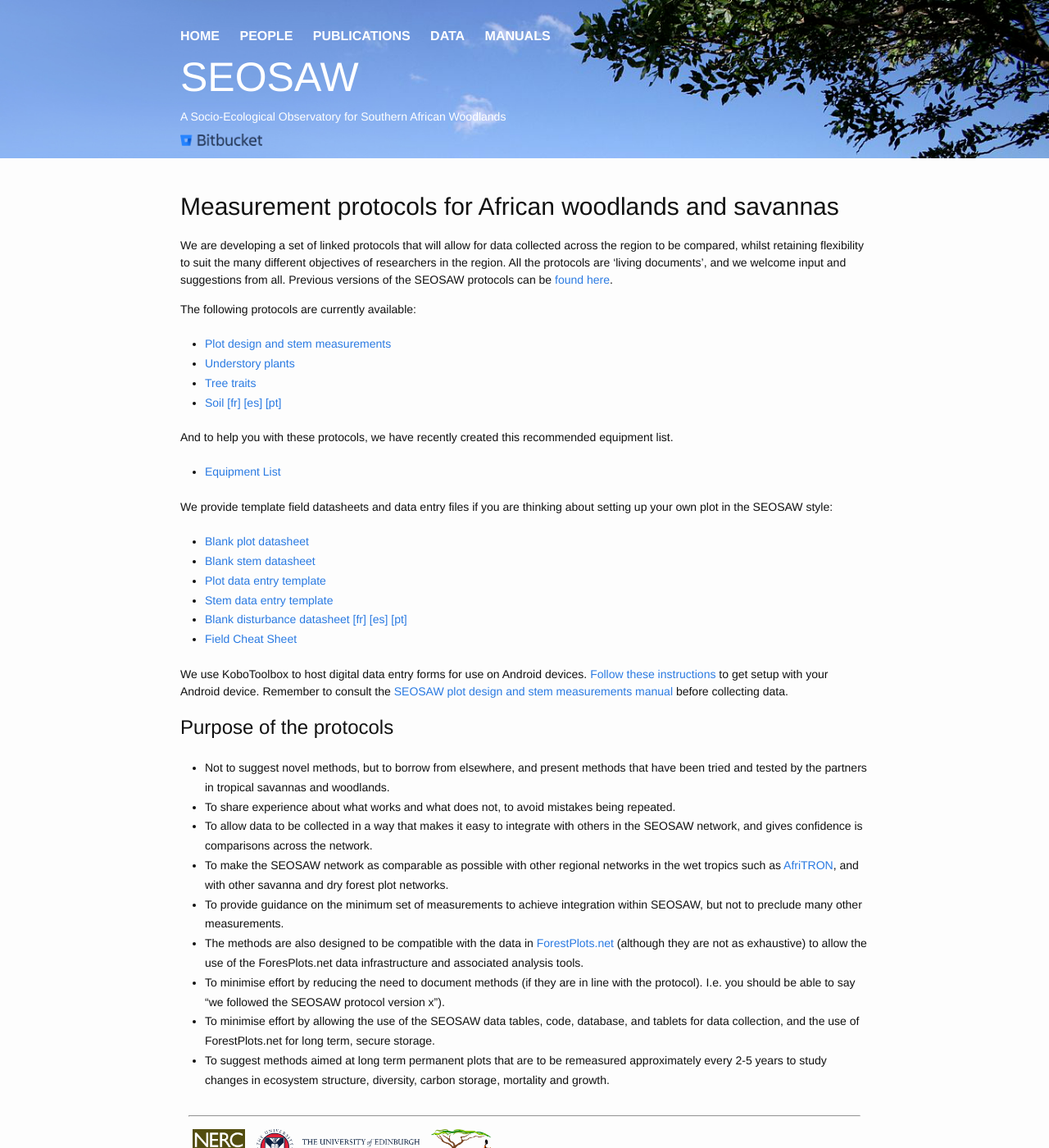
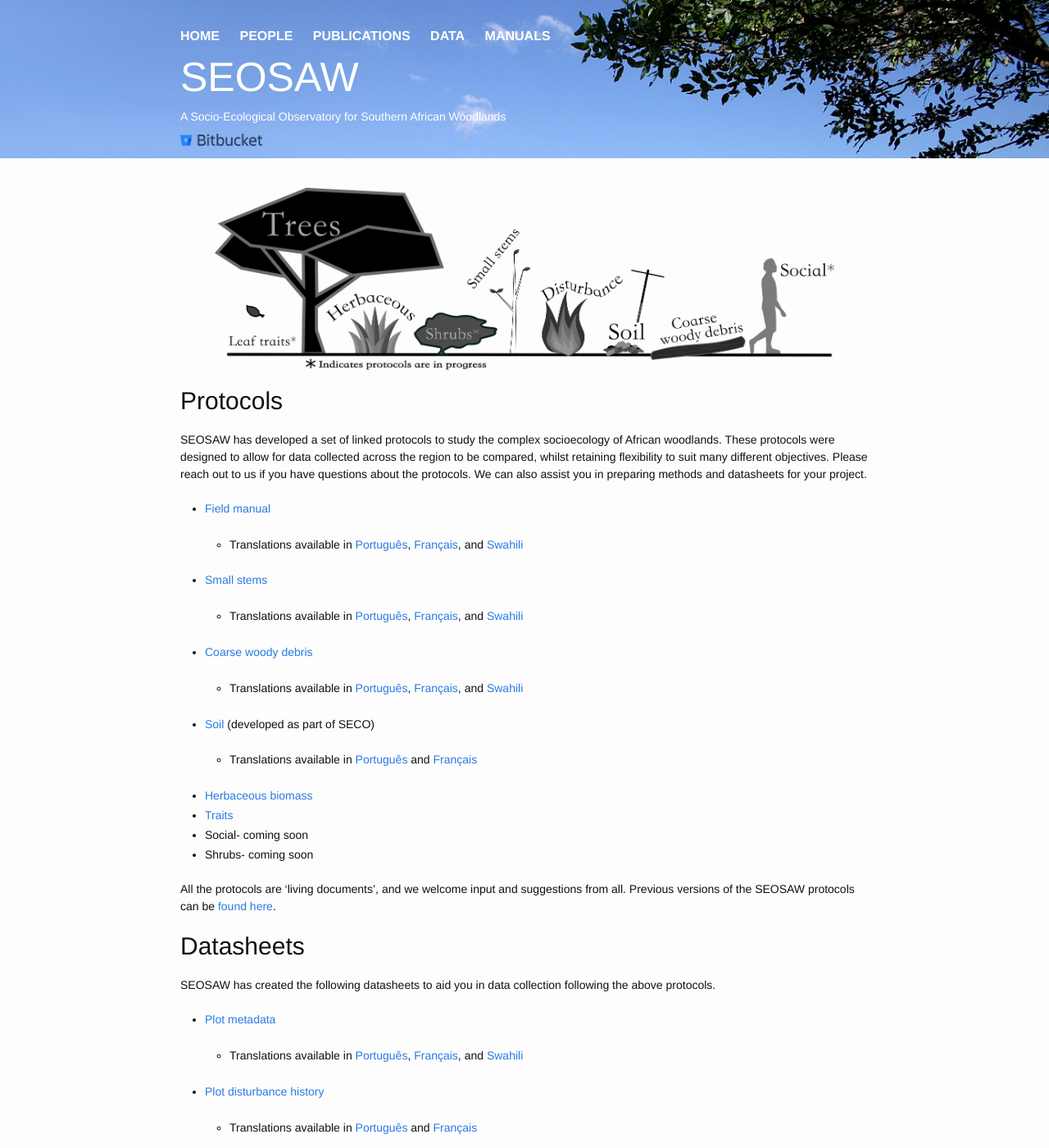
Before and after one commit to seosaw/seosaw.github.io, a Jekyll site: the page built from manuals.md, in a window 1280 px wide and 1400 px high. Shown: the whole window at 82% size. Built offline with Jekyll 4.4.1, drawn with Linux system fonts in a browser that asks for light colours; nearby versions of some CDN libraries; our own code applies the rules of GitHub Pages for plain Markdown files; some of the changed text lies outside the part shown.

Commit message:
Rewrote protocols page with new links for all of the files.  Added link to the new working paper.  Updated news.  New image on protocols page.

```diff
--- a/manuals.md
+++ b/manuals.md
@@ -1,43 +1,135 @@
 ---
 layout: default
 ---
+<img src="{{ site.baseurl }}/images/seosaw_protocol_figure.png" alt="SEOSAW Protocols">
 
-# Measurement protocols for African woodlands and savannas
+# Protocols
 
-We are developing a set of linked protocols that will allow for data collected across the region to be compared, whilst retaining flexibility to suit the many different objectives of researchers in the region. All the protocols are 'living documents', and we welcome input and suggestions from all. Previous versions of the SEOSAW protocols can be [found here]({{ site.baseurl }}/manual_versions).
+SEOSAW has developed a set of linked protocols to study the complex socioecology of African woodlands. These protocols were designed to allow for data collected across the region to be compared, whilst retaining flexibility to suit many different objectives. Please reach out to us if you have questions about the protocols.  We can also assist you in preparing methods and datasheets for your project.
 
-The following protocols are currently available:
+* [Field manual][1]
 
-* [Plot design and stem measurements][1]
-* [Understory plants][2]
-* [Tree traits][3]
-* [Soil][4]  [[fr]][5]  [[es]][6]  [[pt]][7]
+    * Translations available in [Português][1a], [Français][1b], and [Swahili][1c]
 
-[1]: https://bitbucket.org/miombo/seosaw/raw/master/doc/manuals/field_manual/versions/seosaw_field_manual_latest.pdf
-[2]: https://bitbucket.org/miombo/seosaw/raw/master/doc/manuals/understory_manual/versions/seosaw_understory_manual_latest.pdf
-[3]: https://bitbucket.org/miombo/seosaw/raw/master/doc/manuals/traits_manual/versions/seosaw_traits_manual_latest.pdf
-[4]: https://bitbucket.org/miombo/seosaw/raw/master/doc/manuals/soil_manual/Versions/soil_protocol_latest.pdf
-[5]:https://bitbucket.org/miombo/seosaw/raw/master/doc/manuals/soil_manual/Versions/soil_protocol_fr.pdf
-[6]: https://bitbucket.org/miombo/seosaw/raw/master/doc/manuals/soil_manual/Versions/soil_protocol_es.pdf
-[7]: https://bitbucket.org/miombo/seosaw/raw/master/doc/manuals/soil_manual/Versions/soil_protocol_pt.pdf
+* [Small stems][2]
+
+    * Translations available in [Português][2a], [Français][2b], and [Swahili][2c]
+
+* [Coarse woody debris][3]
+
+    * Translations available in [Português][3a], [Français][3b], and [Swahili][3c]
+
+* [Soil][4] (developed as part of SECO)
+
+    * Translations available in [Português][4a] and [Français][4b]
+
+* [Herbaceous biomass][5]
+* [Traits][6]
+* Social- coming soon
+* Shrubs- coming soon
 
 
-And to help you with these protocols, we have recently created this recommended equipment list.
+All the protocols are ‘living documents’, and we welcome input and suggestions from all. Previous versions of the SEOSAW protocols can be [found here]({{ site.baseurl }}/manual_versions).
 
-* [Equipment List](https://bitbucket.org/miombo/seosaw/raw/master/doc/manuals/equipment_list/equipment_list_Oct2021.xlsx)
 
-We provide template field datasheets and data entry files if you are thinking about setting up your own plot in the SEOSAW style:
+[1]: https://bitbucket.org/miombo/seosaw/raw/master/doc/manuals/field_manual/field_manual/versions/seosaw_field_manual_latest.pdf
+[1a]: https://bitbucket.org/miombo/seosaw/raw/master/doc/manuals/field_manual/field_manual/versions/seosaw_field_manual_pt.pdf
+[1b]: https://bitbucket.org/miombo/seosaw/raw/master/doc/manuals/field_manual/field_manual/versions/seosaw_field_manual_fr.pdf
+[1c]: https://bitbucket.org/miombo/seosaw/raw/master/doc/manuals/field_manual/field_manual/versions/seosaw_field_manual_sw.pdf
 
-* [Blank plot datasheet](https://bitbucket.org/miombo/seosaw/raw/master/doc/forms/field_sheets/versions/plot/blank_plot_latest.pdf)
-* [Blank stem datasheet](https://bitbucket.org/miombo/seosaw/raw/master/doc/forms/field_sheets/versions/stem/blank_stem_latest.pdf)
-* [Plot data entry template](https://bitbucket.org/miombo/seosaw/raw/master/doc/forms/data_templates/versions/plot/plot_data_template_latest.csv)
-* [Stem data entry template](https://bitbucket.org/miombo/seosaw/raw/master/doc/forms/data_templates/versions/stem/stem_data_template_latest.csv)
-* [Blank disturbance datasheet](https://bitbucket.org/miombo/seosaw/raw/master/doc/forms/field_sheets/versions/disturbance/disturbance_questions_latest.pdf) [[fr]](https://bitbucket.org/miombo/seosaw/raw/master/doc/forms/field_sheets/versions/disturbance/disturbance_questions_fr.pdf)  [[es]](https://bitbucket.org/miombo/seosaw/raw/master/doc/forms/field_sheets/versions/disturbance/disturbance_questions_es.pdf)  [[pt]](https://bitbucket.org/miombo/seosaw/raw/master/doc/forms/field_sheets/versions/disturbance/disturbance_questions_pt.pdf)
-* [Field Cheat Sheet](https://bitbucket.org/miombo/seosaw/src/master/doc/forms/field_sheets/cheat_sheet/versions/cheat_sheet_latest.pdf)
+[2]: https://bitbucket.org/miombo/seosaw/raw/master/doc/manuals/field_manual/small_stem_protocol/versions/small_stems_protocol.pdf
+[2a]: https://bitbucket.org/miombo/seosaw/raw/master/doc/manuals/field_manual/small_stem_protocol/versions/small_stems_protocol_pt.pdf
+[2b]: https://bitbucket.org/miombo/seosaw/raw/master/doc/manuals/field_manual/small_stem_protocol/versions/small_stems_protocol_fr.pdf
+[2c]: https://bitbucket.org/miombo/seosaw/raw/master/doc/manuals/field_manual/small_stem_protocol/versions/small_stems_protocol_sw.pdf
 
+[3]: https://bitbucket.org/miombo/seosaw/raw/master/doc/manuals/field_manual/cwd_protocol/versions/cwd_protocol.pdf
+[3a]: https://bitbucket.org/miombo/seosaw/raw/master/doc/manuals/field_manual/cwd_protocol/versions/cwd_protocol_pt.pdf
+[3b]: https://bitbucket.org/miombo/seosaw/raw/master/doc/manuals/field_manual/cwd_protocol/versions/cwd_protocol_fr.pdf
+[3c]: https://bitbucket.org/miombo/seosaw/raw/master/doc/manuals/field_manual/cwd_protocol/versions/cwd_protocol_sw.pdf
+
+[4]: https://bitbucket.org/miombo/seosaw/raw/master/doc/manuals/soil_manual/Versions/soil_protocol_latest.pdf
+[4a]: https://bitbucket.org/miombo/seosaw/raw/master/doc/manuals/soil_manual/Versions/soil_protocol_pt.pdf
+[4b]:https://bitbucket.org/miombo/seosaw/raw/master/doc/manuals/soil_manual/Versions/soil_protocol_fr.pdf
+
+[5]: https://bitbucket.org/miombo/seosaw/raw/master/doc/manuals/understory_manual/versions/herbaceous_protocol_latest.pdf
+
+[6]: https://bitbucket.org/miombo/seosaw/raw/master/doc/manuals/traits_manual/versions/seosaw_traits_manual_latest.pdf
+
+# Datasheets
+SEOSAW has created the following datasheets to aid you in data collection following the above protocols.
+
+* [Plot metadata][7]
+
+   * Translations available in [Português][7a], [Français][7b], and [Swahili][7c]
+
+* [Plot disturbance history][8]
+
+   * Translations available in [Português][8a] and [Français][8b]
+
+   * Digital form available [here](https://ee.kobotoolbox.org/x/HMyFegmI)
+
+* [Stem datasheet][9]
+
+   * Translations available in [Português][9a], [Français][9b], and [Swahili][9c]
+
+* [Small stems][10]
+
+   * Translations available in [Português][10a], [Français][10b], and [Swahili][10c]
+
+* [Coarse woody debris][11]
+
+   * Translations available in [Português][11a], [Français][11b], and [Swahili][11c]
+
+* [Soil][12]
+
+   * Translations available in [Português][12a] and [Français][12b]
+
+* [Herbaceous biomass][13]
+
+
+[7]: https://bitbucket.org/miombo/seosaw/raw/master/doc/forms/field_sheets/plot/blank_plot.docx
+[7a]: https://bitbucket.org/miombo/seosaw/raw/master/doc/forms/field_sheets/plot/blank_plot_sw.docx
+[7b]: https://bitbucket.org/miombo/seosaw/raw/master/doc/forms/field_sheets/plot/blank_plot_sw.docx
+[7c]: https://bitbucket.org/miombo/seosaw/raw/master/doc/forms/field_sheets/plot/blank_plot_sw.docx
+
+[8]: https://bitbucket.org/miombo/seosaw/raw/master/doc/forms/field_sheets/disturbance/blank_disturbance.docx
+[8a]: https://bitbucket.org/miombo/seosaw/raw/master/doc/forms/field_sheets/disturbance/blank_disturbance_pt.docx
+[8b]:https://bitbucket.org/miombo/seosaw/raw/master/doc/forms/field_sheets/disturbance/blank_disturbance_fr.docx
+
+[9]: https://bitbucket.org/miombo/seosaw/raw/master/doc/forms/field_sheets/stem/blank_stem.xlsx
+[9a]: https://bitbucket.org/miombo/seosaw/raw/master/doc/forms/field_sheets/stem/blank_stem_pt.xlsx
+[9b]: https://bitbucket.org/miombo/seosaw/raw/master/doc/forms/field_sheets/stem/blank_stem_fr.xlsx
+[9c]: https://bitbucket.org/miombo/seosaw/raw/master/doc/forms/field_sheets/stem/blank_stem_sw.xlsx
+
+[10]: https://bitbucket.org/miombo/seosaw/raw/master/doc/forms/field_sheets/small_stem/blank_small_stem.xlsx
+[10a]: https://bitbucket.org/miombo/seosaw/raw/master/doc/forms/field_sheets/small_stem/blank_small_stem_pt.xlsx
+[10b]: https://bitbucket.org/miombo/seosaw/raw/master/doc/forms/field_sheets/small_stem/blank_small_stem_fr.xlsx
+[10c]: https://bitbucket.org/miombo/seosaw/raw/master/doc/forms/field_sheets/small_stem/blank_small_stem_sw.xlsx
+
+[11]: https://bitbucket.org/miombo/seosaw/raw/master/doc/forms/field_sheets/cwd/blank_cwd.xlsx
+[11a]: https://bitbucket.org/miombo/seosaw/raw/master/doc/forms/field_sheets/cwd/blank_cwd_pt.xlsx
+[11b]: https://bitbucket.org/miombo/seosaw/raw/master/doc/forms/field_sheets/cwd/blank_cwd_fr.xlsx
+[11c]: https://bitbucket.org/miombo/seosaw/raw/master/doc/forms/field_sheets/cwd/blank_cwd_sw.xlsx
+
+[12]: https://bitbucket.org/miombo/seosaw/raw/master/doc/forms/field_sheets/soil/blank_soil.xlsx
+[12a]: https://bitbucket.org/miombo/seosaw/raw/master/doc/forms/field_sheets/soil/blank_soil_pt.xlsx
+[12b]:https://bitbucket.org/miombo/seosaw/raw/master/doc/forms/field_sheets/soil/blank_soil_fr.xlsx
+
+[13]: https://bitbucket.org/miombo/seosaw/raw/master/doc/forms/field_sheets/herbaceous/blank_herbaceous_biomass.xlsx
+
+# Field Resources
+
+##### [Field Cheat Sheet](https://bitbucket.org/miombo/seosaw/src/master/doc/forms/field_sheets/cheat_sheet/versions/cheat_sheet_latest.pdf)
+This one-page sheet is a printer-friendly summary of the SEOSAW codes and tips for best practice when sampling stems.
+
+##### [Equipment List](https://bitbucket.org/miombo/seosaw/raw/master/doc/manuals/equipment_list/equipment_list_Oct2021.xlsx)
+Use this list of recommended equipment to help you plan for your fieldwork!
+
+##### Digital forms
 We use KoboToolbox to host digital data entry forms for use on Android devices. [Follow these instructions](https://bitbucket.org/miombo/seosaw/raw/master/doc/forms/odk/filling_forms.txt) to get setup with your Android device. Remember to consult the [SEOSAW plot design and stem measurements manual][1] before collecting data.
 
-## Purpose of the protocols
+
+## SEOSAW’s protocols and datasheets were designed with following goals in mind:
 
 * Not to suggest novel methods, but to borrow from elsewhere, and present methods that have been tried and tested by the partners in tropical savannas and woodlands.
 * To share experience about what works and what does not, to avoid mistakes being repeated.
```
Also changed, not shown: index.html (+4 -6 lines), publications.md (+1 -0 lines), images/seosaw_protocol_figure.png (added).
